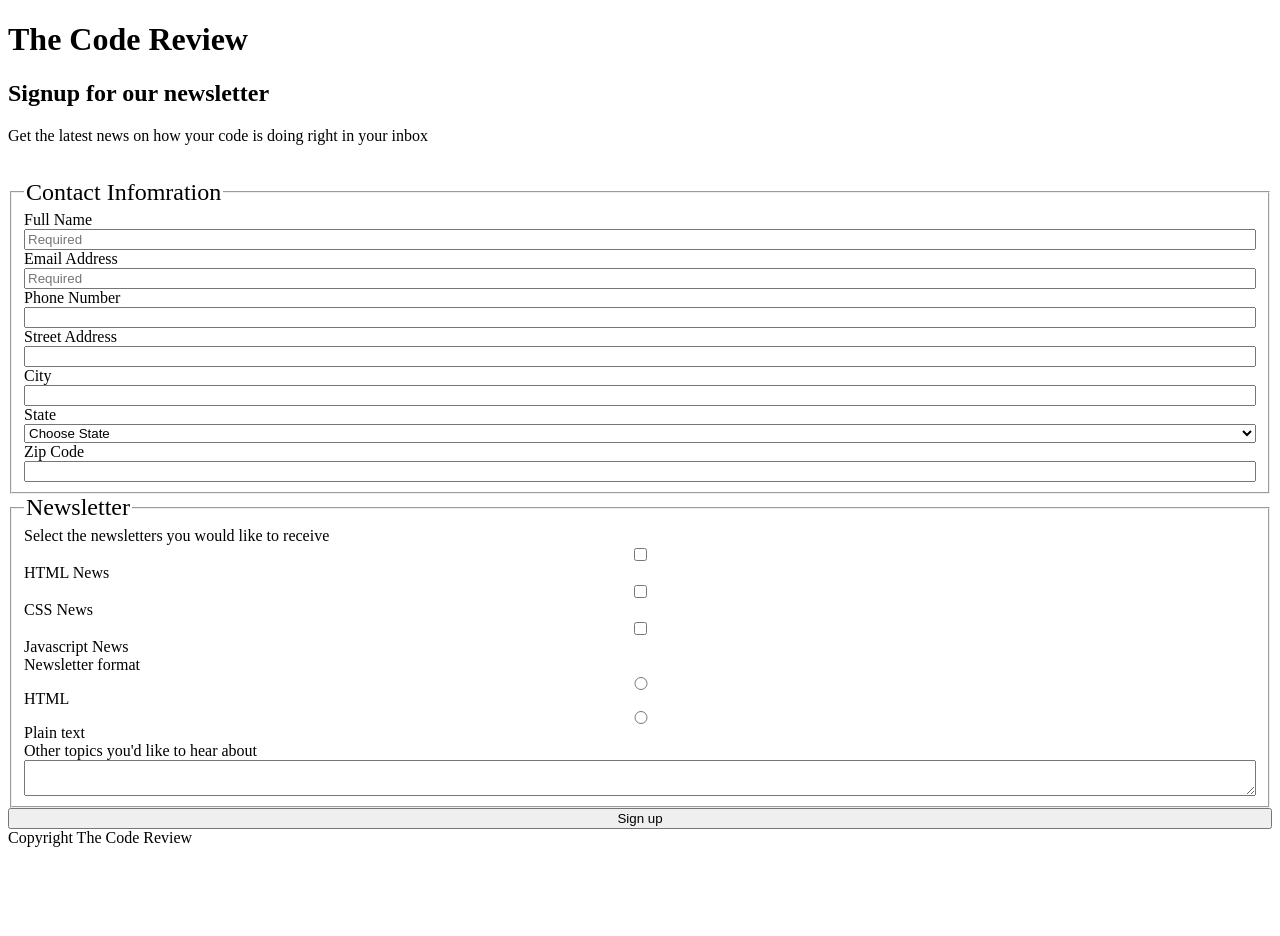
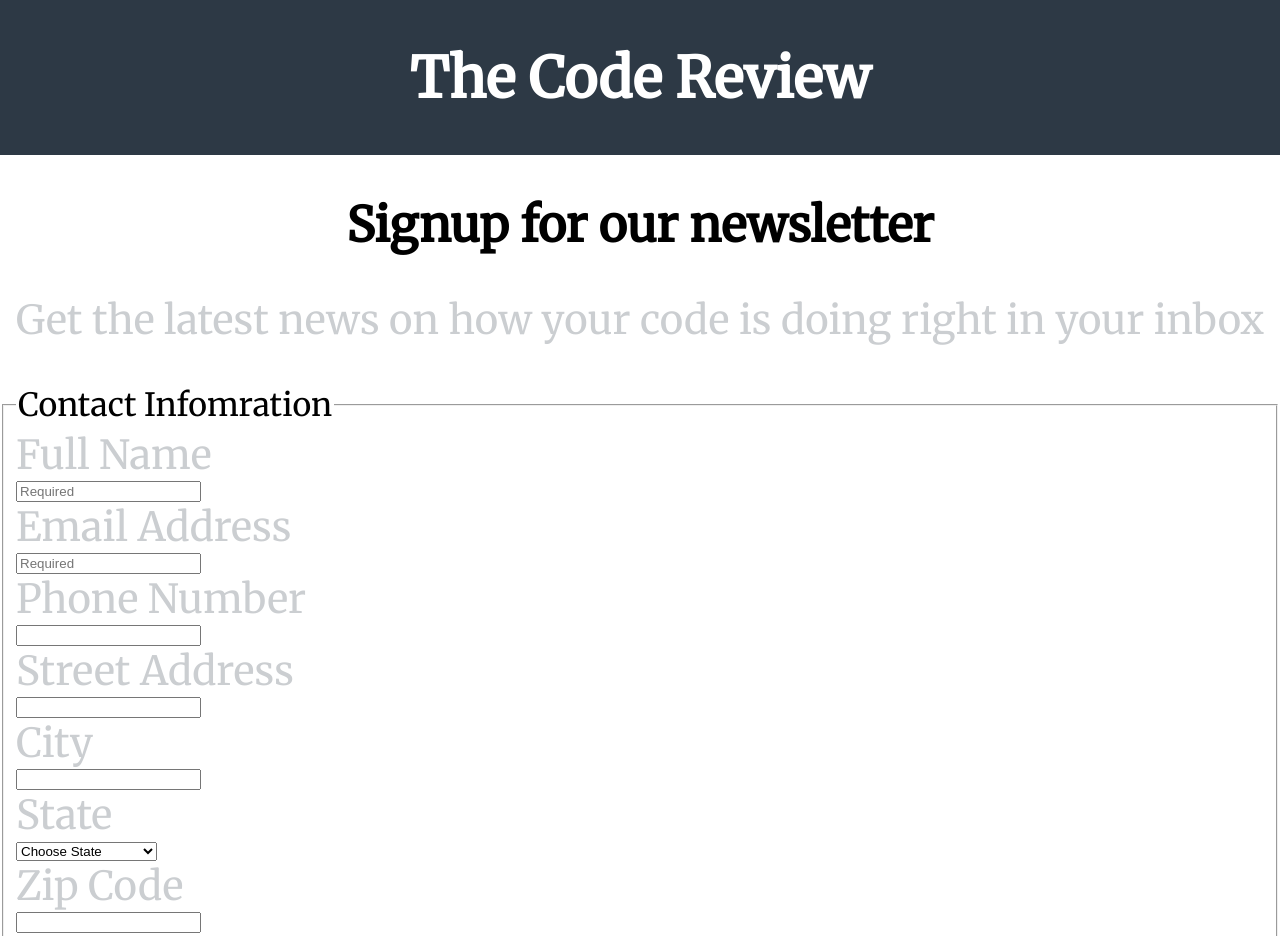
Before and after one commit to gerlinp/Online-Registration-Unit-4, a plain HTML site: page index.html in a window 1280 px wide. Shown: the top 936 px of the page. Before the commit the page ends 855 px from the top, so only its background shows below. Drawn offline with Linux system fonts and the light colour scheme; a script that the page names is missing.

Commit message:
basic colors

```diff
--- a/css/styles.css
+++ b/css/styles.css
@@ -1,13 +1,56 @@
 
 
+body {
+    font-family: 'Merriweather', serif;
+    height: 100%;
+    width: 100%;
+    padding: 0;
+    margin: 0;
+}
 
-form,
-fieldset {
+h2,
+p {
+    text-align: center;
+    font-size: 3em;
+}
+
+p,
+label,
+button {
+    color: #cbced1;
+    font-size: 2.5em;
+    font-weight: 5000;
+}
+
+
+form {
     display: flex;
     flex-direction: column;
 }
 
+label {
+    display: block;
+}
+
+input {
+    display: inline;
+}
+
+
 legend {
-   font-size: 1.5em;
+   font-size: 2em;
+}
 
+
+header{
+    background-color: #2d3945;
+    color:white;
+    text-align: center;
+    padding: 5px 10px;
+    font-size: 1.75em;
 }
+
+button {
+    background-color: #4ebbb5;
+    color: white;
+}
--- a/index.html
+++ b/index.html
@@ -5,6 +5,7 @@
 
   <title>The Code Review</title>
   <link rel="stylesheet" href="css/styles.css?v=1.0">
+  <link rel="stylesheet" href="https://fonts.googleapis.com/css?family=Merriweather">
 
 </head>
 
@@ -14,11 +15,11 @@
 
     <header>
         <h1>The Code Review</h1>
-        <h2> Signup for our newsletter</h2>
-        <p>Get the latest news on how your code is doing right in your inbox</p>
     </header>
+    <h2> Signup for our newsletter</h2>
+    <p>Get the latest news on how your code is doing right in your inbox</p>
 
-        <br>
+    <div class="linebreak"></div>
 
     <script src="js/scripts.js"></script>
 
```
